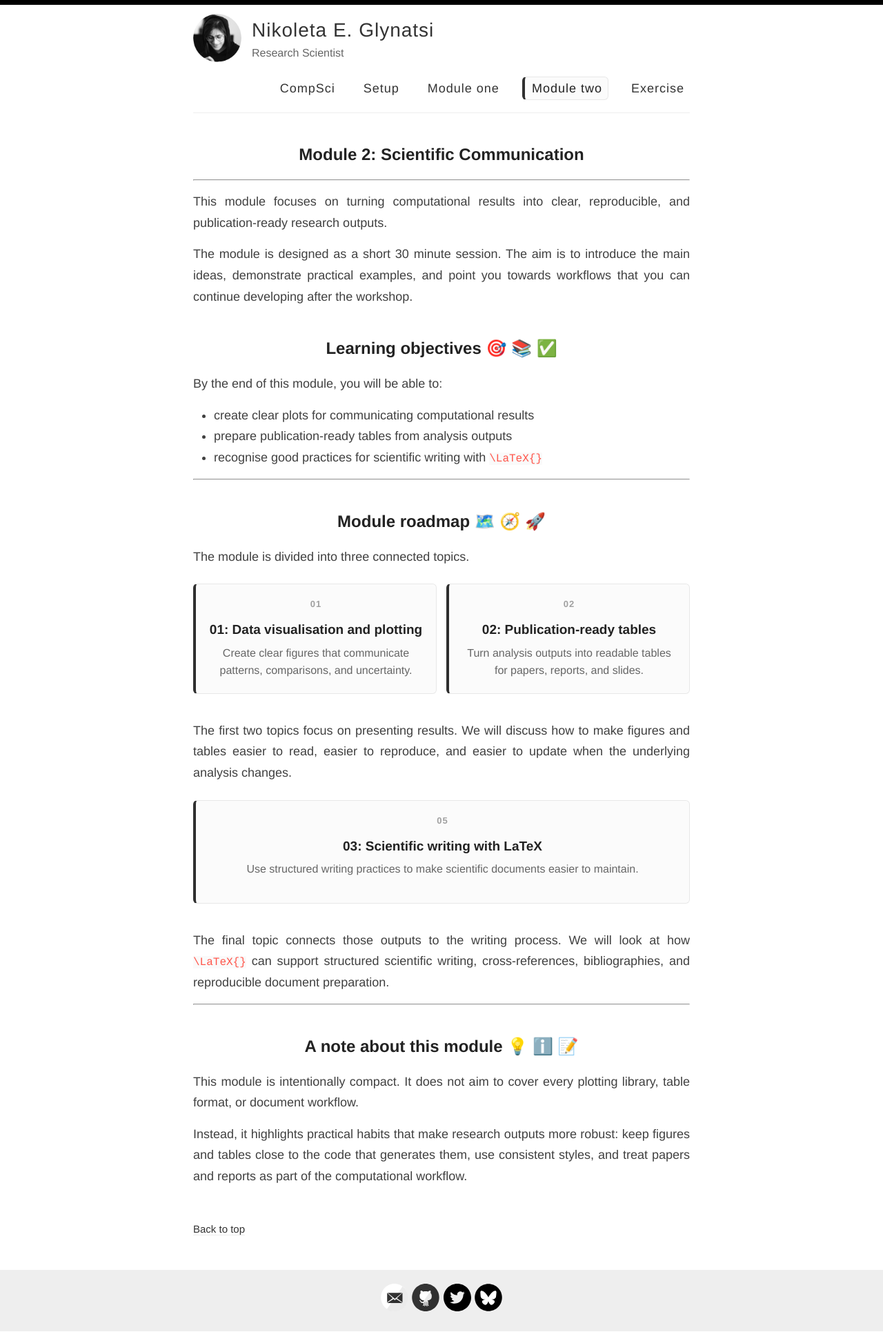
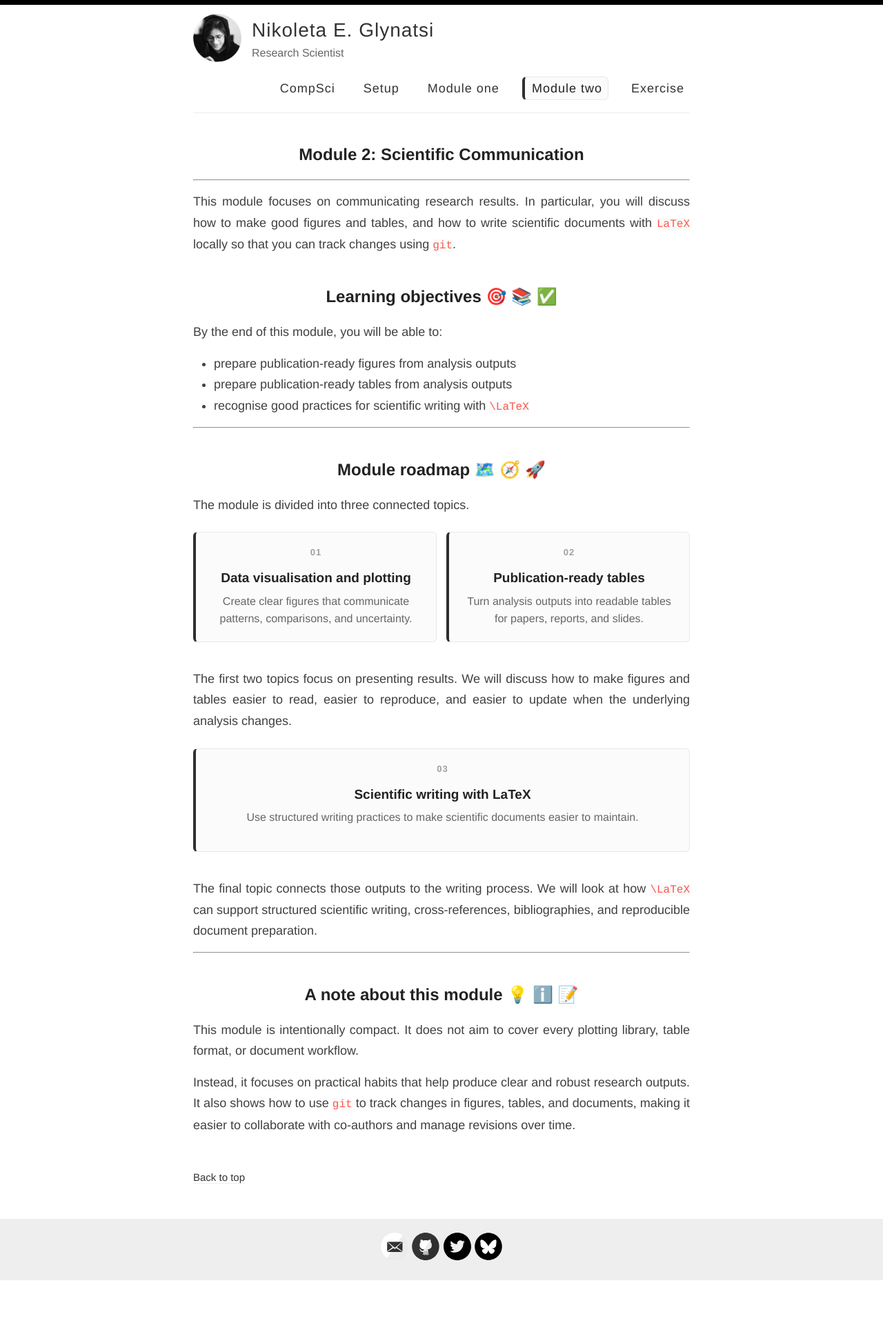
Before and after one commit to Nikoleta-v3/computational-methods-scientific-workflows, a Jekyll site: the page built from module_two.md, in a window 1280 px wide. Shown: the whole page at 69% size. Built offline with Jekyll 4.4.1, drawn with Linux system fonts in a browser that asks for light colours; after the commit the page ends 1856 px from its top, so only the background shows below that.

Commit message:
module 2 index corrections

```diff
--- a/assets/style.scss
+++ b/assets/style.scss
@@ -1247,6 +1247,10 @@ Modules - reusable parts of our design
   grid-template-columns: minmax(0, 1fr);
 }
 
+.module-topic-grid-start-three {
+  counter-reset: module-topic 2;
+}
+
 .module-topic-grid .lesson-card {
   background: #fbfbfb;
   border: 1px solid #e8e8e8;
--- a/module_two.md
+++ b/module_two.md
@@ -6,20 +6,18 @@ title: Module 2
 ## Module 2: Scientific Communication
 ---
 
-This module focuses on turning computational results into clear, reproducible,
-and publication-ready research outputs.
+This module focuses on communicating research results. In particular, you will
+discuss how to make good figures and tables, and how to write scientific
+documents with `LaTeX` locally so that you can track changes using `git`.
 
-The module is designed as a short 30 minute session. The aim is to introduce
-the main ideas, demonstrate practical examples, and point you towards workflows
-that you can continue developing after the workshop.
 
 ## Learning objectives 🎯 📚 ✅
 
 By the end of this module, you will be able to:
 
-- create clear plots for communicating computational results
+- prepare publication-ready figures from analysis outputs
 - prepare publication-ready tables from analysis outputs
-- recognise good practices for scientific writing with `\LaTeX{}`
+- recognise good practices for scientific writing with `\LaTeX`
 
 ---
 
@@ -29,11 +27,11 @@ The module is divided into three connected topics.
 
 <div class="lesson-grid module-topic-grid">
   <a class="lesson-card" href="{{ site.baseurl }}/tabs/data_visualisation/">
-    <h3>01: Data visualisation and plotting</h3>
+    <h3>Data visualisation and plotting</h3>
     <p>Create clear figures that communicate patterns, comparisons, and uncertainty.</p>
   </a>
   <a class="lesson-card" href="{{ site.baseurl }}/tabs/publication_tables/">
-    <h3>02: Publication-ready tables</h3>
+    <h3>Publication-ready tables</h3>
     <p>Turn analysis outputs into readable tables for papers, reports, and slides.</p>
   </a>
 </div>
@@ -42,15 +40,15 @@ The first two topics focus on presenting results. We will discuss how to make
 figures and tables easier to read, easier to reproduce, and easier to update
 when the underlying analysis changes.
 
-<div class="lesson-grid module-topic-grid module-topic-grid-secondary">
+<div class="lesson-grid module-topic-grid module-topic-grid-secondary module-topic-grid-start-three">
   <a class="lesson-card" href="{{ site.baseurl }}/tabs/scientific_writing_latex/">
-    <h3>03: Scientific writing with LaTeX</h3>
+    <h3>Scientific writing with LaTeX</h3>
     <p>Use structured writing practices to make scientific documents easier to maintain.</p>
   </a>
 </div>
 
 The final topic connects those outputs to the writing process. We will look at
-how `\LaTeX{}` can support structured scientific writing, cross-references,
+how `\LaTeX` can support structured scientific writing, cross-references,
 bibliographies, and reproducible document preparation.
 
 ---
@@ -60,6 +58,7 @@ bibliographies, and reproducible document preparation.
 This module is intentionally compact. It does not aim to cover every plotting
 library, table format, or document workflow.
 
-Instead, it highlights practical habits that make research outputs more robust:
-keep figures and tables close to the code that generates them, use consistent
-styles, and treat papers and reports as part of the computational workflow.
+Instead, it focuses on practical habits that help produce clear and robust
+research outputs. It also shows how to use `git` to track changes in figures,
+tables, and documents, making it easier to collaborate with co-authors and
+manage revisions over time.
```
